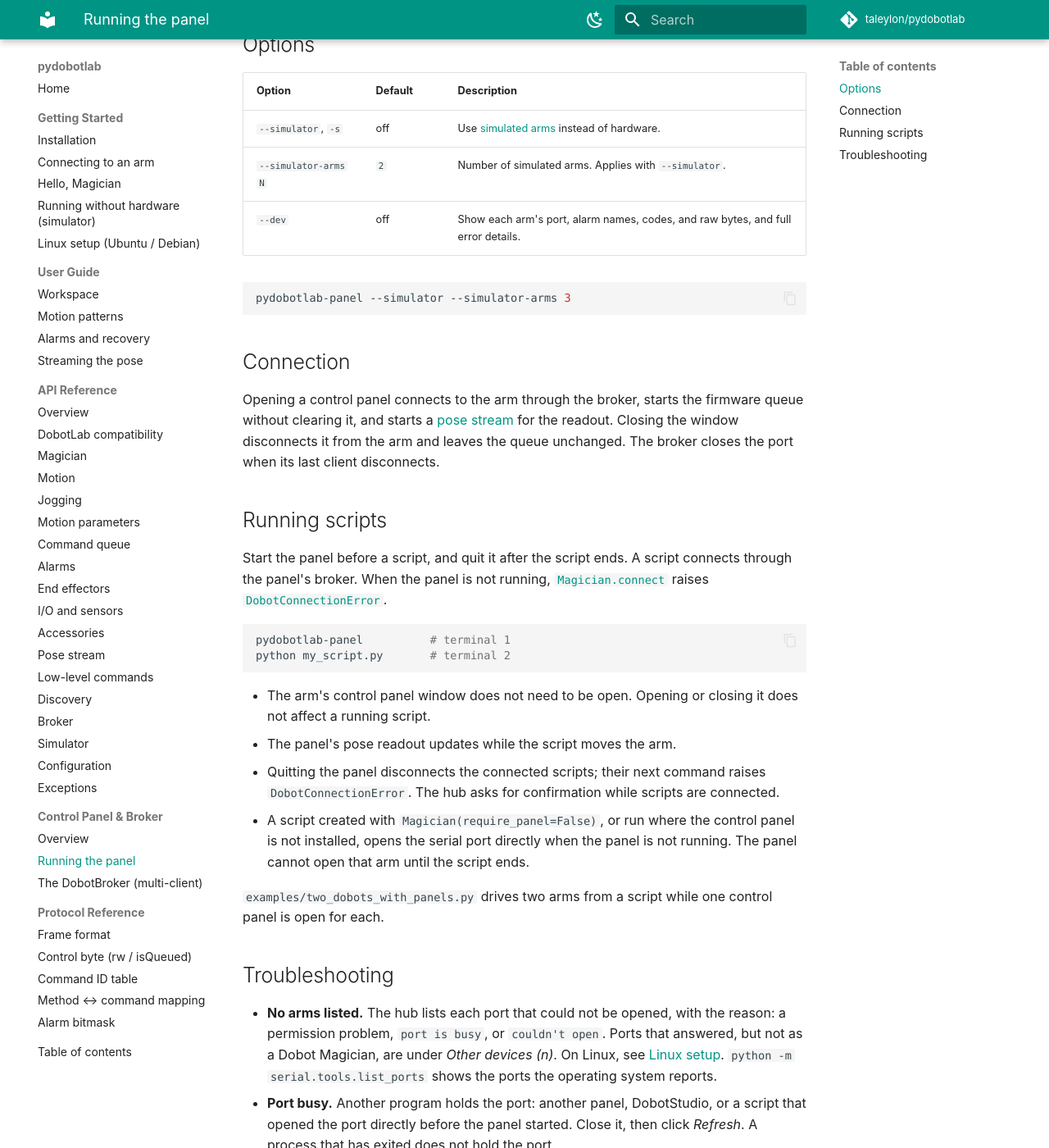
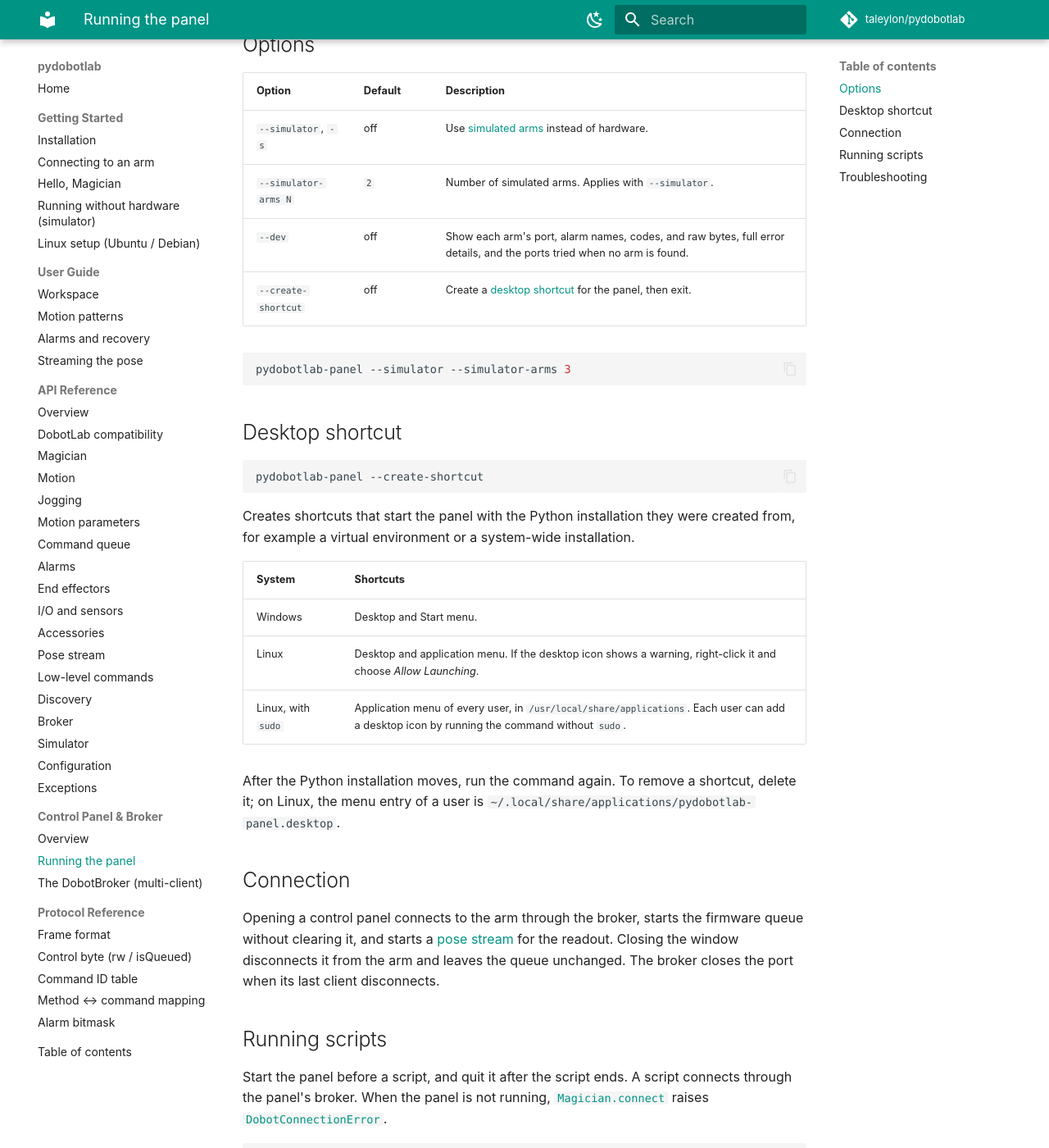
Before and after one commit to taleylon/pydobotlab, an MkDocs documentation site: the page built from docs/panel/running.md, in a window 1280 px wide and 1400 px high, scrolled down 456 px. Shown: the whole window at 82% size. Built offline with MkDocs 1.6.1 and Material for MkDocs 9.7.7, drawn with Linux system fonts in a browser that asks for light colours; comment, search, counter and statistics services are not loaded; some of the changed text lies outside the part shown.

Commit message:
panel doc

````diff
--- a/docs/panel/running.md
+++ b/docs/panel/running.md
@@ -20,11 +20,28 @@
 |---|---|---|
 | `--simulator`, `-s` | off | Use [simulated arms](../getting-started/simulator.md) instead of hardware. |
 | `--simulator-arms N` | `2` | Number of simulated arms. Applies with `--simulator`. |
-| `--dev` | off | Show each arm's port, alarm names, codes, and raw bytes, and full error details. |
+| `--dev` | off | Show each arm's port, alarm names, codes, and raw bytes, full error details, and the ports tried when no arm is found. |
+| `--create-shortcut` | off | Create a [desktop shortcut](#shortcut) for the panel, then exit. |
 
 ```bash
 pydobotlab-panel --simulator --simulator-arms 3
 ```
+
+## Desktop shortcut {#shortcut}
+
+```bash
+pydobotlab-panel --create-shortcut
+```
+
+Creates shortcuts that start the panel with the Python installation they were created from, for example a virtual environment or a system-wide installation.
+
+| System | Shortcuts |
+|---|---|
+| Windows | Desktop and Start menu. |
+| Linux | Desktop and application menu. If the desktop icon shows a warning, right-click it and choose *Allow Launching*. |
+| Linux, with `sudo` | Application menu of every user, in `/usr/local/share/applications`. Each user can add a desktop icon by running the command without `sudo`. |
+
+After the Python installation moves, run the command again. To remove a shortcut, delete it; on Linux, the menu entry of a user is `~/.local/share/applications/pydobotlab-panel.desktop`.
 
 ## Connection
 
@@ -48,5 +65,5 @@
 
 ## Troubleshooting
 
-- **No arms listed.** The hub lists each port that could not be opened, with the reason: a permission problem, `port is busy`, or `couldn't open`. Ports that answered, but not as a Dobot Magician, are under *Other devices (n)*. On Linux, see [Linux setup](../getting-started/linux.md). `python -m serial.tools.list_ports` shows the ports the operating system reports.
+- **No arms listed.** The hub says why when the cause is known: a permission problem, or a busy port. With `--dev`, it lists each port that could not be opened, with the reason (a permission problem, `port is busy`, or `couldn't open`), and the ports that answered, but not as a Dobot Magician, under *Other devices (n)*. On Linux, see [Linux setup](../getting-started/linux.md). `python -m serial.tools.list_ports` shows the ports the operating system reports.
 - **Port busy.** Another program holds the port: another panel, DobotStudio, or a script that opened the port directly before the panel started. Close it, then click *Refresh*. A process that has exited does not hold the port.
````
Also changed, not shown: docs/panel/overview.md (+1 -1 lines).
